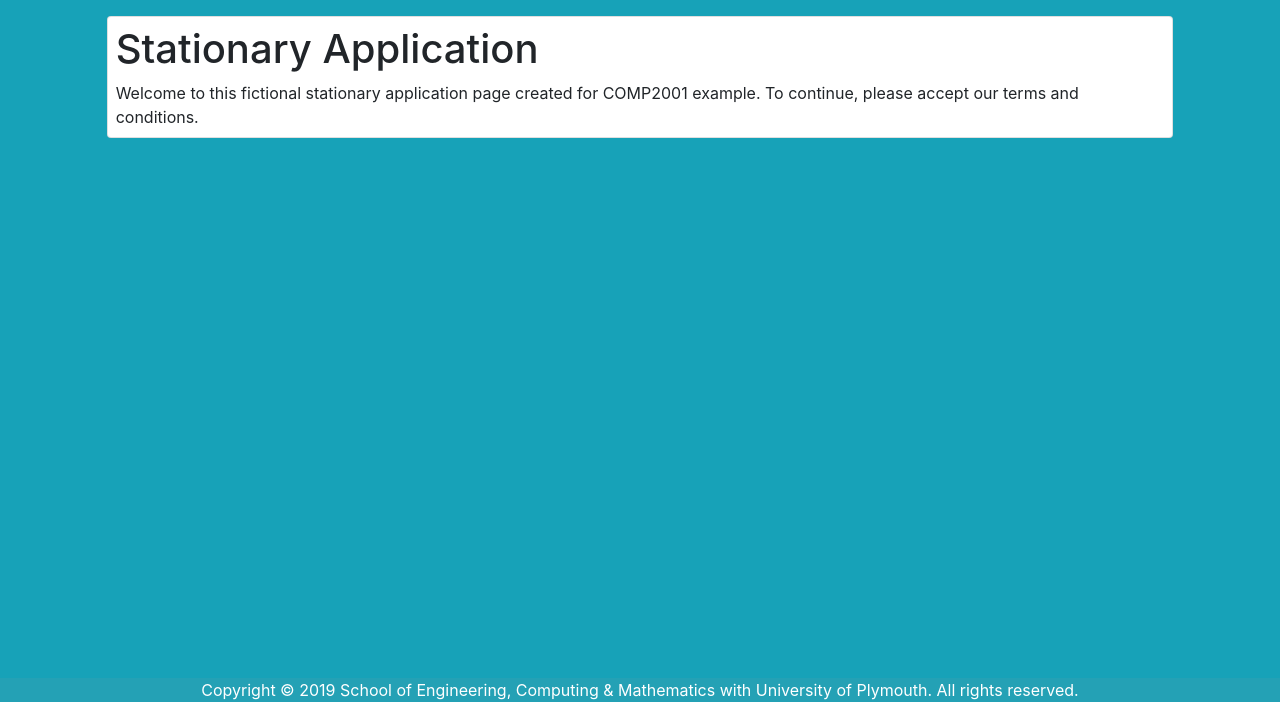
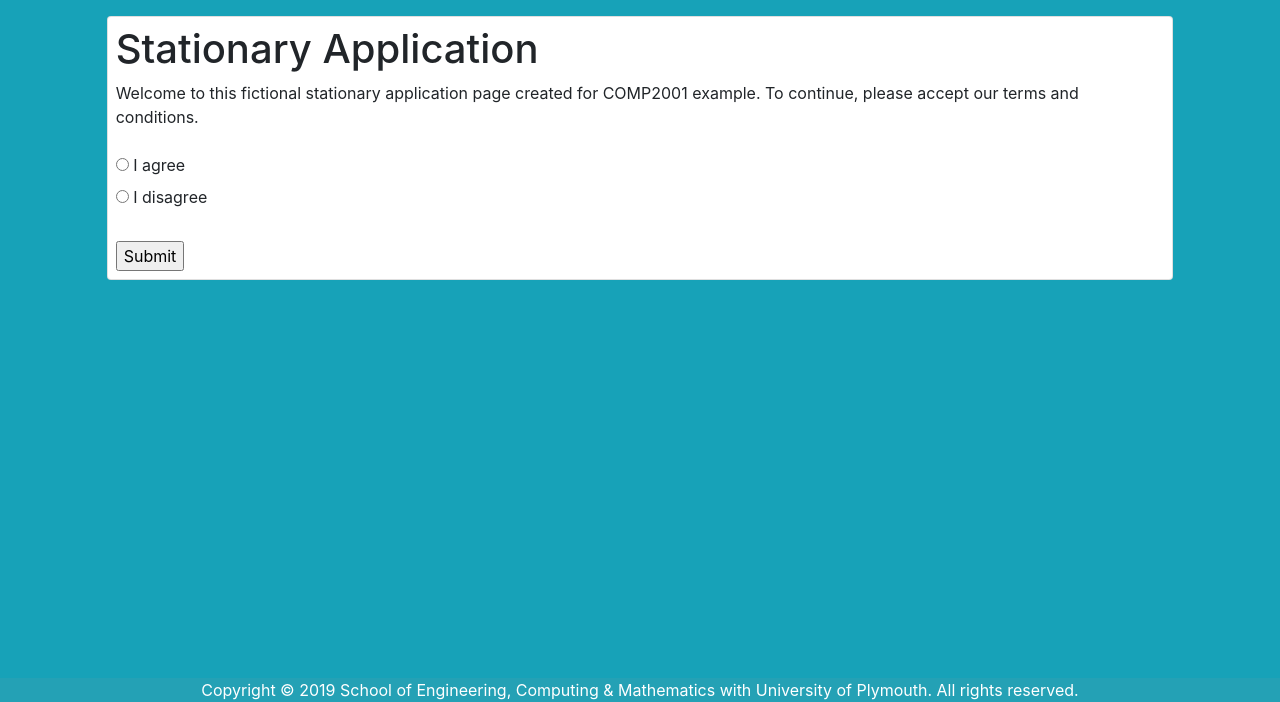
Before and after one commit to mhewitt9pq/PHP-Practice, a PHP site: page /index.php in a window 1280 px wide. Shown: the part 98-800 px from the top of the page. Run offline with PHP 8.4, Linux system fonts and the light colour scheme; some libraries are stand-ins or nearby versions; grey boxes are pictures that could not be loaded.

Commit message:
Added form and radio and submit buttons

```diff
--- a/public/index.php
+++ b/public/index.php
@@ -8,7 +8,17 @@ include_once 'header.php';
     <div class="row">
             <div class="card mt-3 px-2 py-2">
                 <h1>Stationary Application</h1>
-                <p1>Welcome to this fictional stationary application page created for COMP2001 example. To continue, please accept our terms and conditions.</p1>
+                <p1>Welcome to this fictional stationary application page created for COMP2001 example. To continue, please accept our terms and conditions.</p1><br>
+
+                <form>
+                    <input type="radio" id="I agree" name="agreement" value="I agree">
+                    <label for="I agree">I agree</label><br>
+                    <input type="radio" id="I disagree" name="agreement" value="I disagree">
+                    <label for="I disagree">I disagree</label><br><br>
+
+
+                    <input type="submit" value="Submit">
+                </form>
             </div>
     </div>
     </div>
```
